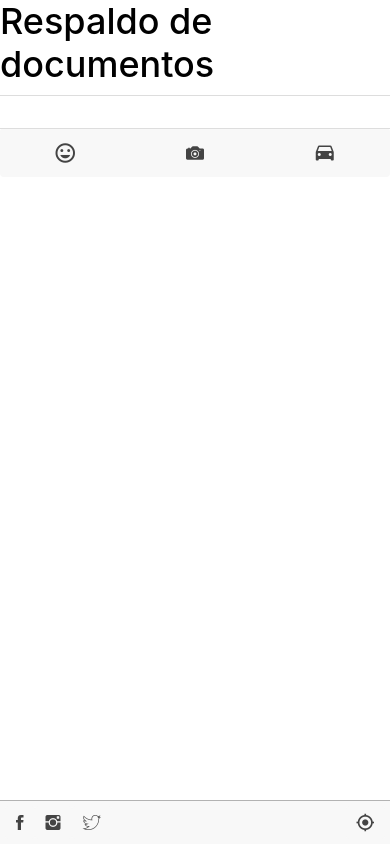
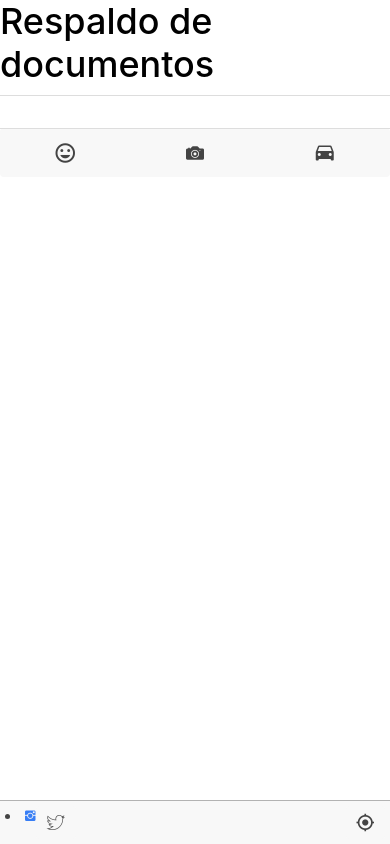
Before and after one commit to ValeriaCDL/CeroPedos, a website: page www/templates/underwrite.html in a window 390 px wide. Drawn offline with Linux system fonts and the light colour scheme; some packages are replaced by stand-ins of ours; files that its build step writes are made by us from their sources; files whose address does not match are found by name; a web font is replaced by a local one.

Commit message:
icono de footer
jugando con los icono vs botones

```diff
--- a/www/templates/underwrite.html
+++ b/www/templates/underwrite.html
@@ -46,8 +46,7 @@
     </ion-pane>
   </body>
   <div class="bar bar-footer bar-stable">
-     <button class="button icon ion-social-facebook"></button>
-     <button class="button icon ion-social-instagram"></button>
+     <li><a href="https://www.instagram.com/ceropedos/"><i class="icon ion-social-instagram"></i></a></li>
      <button class="button icon ion-social-twitter-outline"></button>
      <button class="button icon ion-android-locate"></button>
 </div>
```
